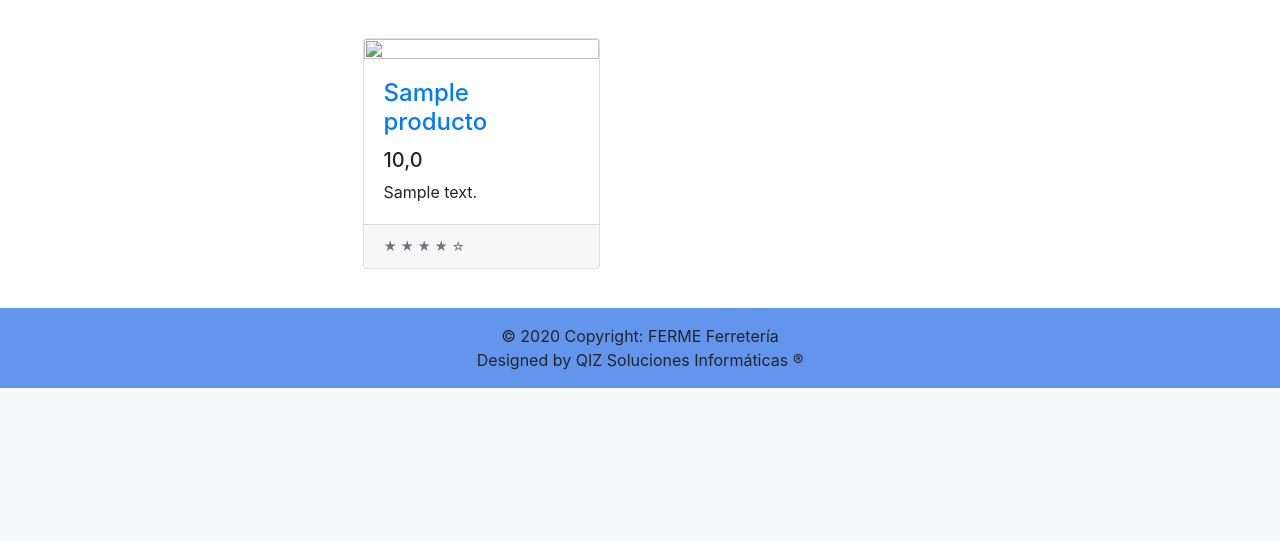
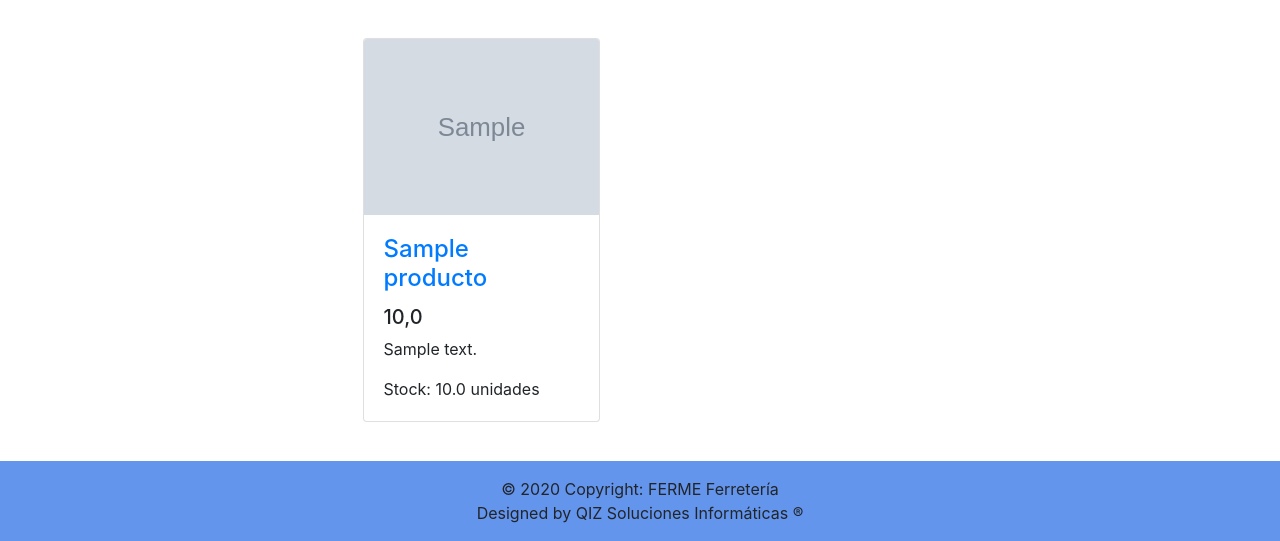
Before and after one commit to TitoOlivares/ferreteria-ferme, a Django app: page / in a window 1280 px wide. Shown: the part 520-1061 px from the top of the page. Before the commit the page ends 908 px from the top, so only its background shows below. Run offline with Django 3.2, Linux system fonts and the light colour scheme; tables that the repository leaves empty hold one stand-in row (values such as "Sample post"); grey boxes marked "Sample" are stand-in pictures; some libraries are stand-ins or nearby versions.

Commit message:
stock added on product cards

```diff
--- a/core/templates/core/home.html
+++ b/core/templates/core/home.html
@@ -63,7 +63,7 @@
                     {% for i in productos %}
                     <div class="col-lg-4 col-md-6 mb-4">
                         <div class="card h-100">
-                            <a href="#"><img class="card-img-top" src="{{ i.img_url }}" alt=""></a>
+                            <a href="#"><img class="card-img-top" src="{{ i.url_img }}" alt=""></a>
                             <div class="card-body">
                                 <h4 class="card-title">
                                     <a href="#">{{ i.nombre }}</a>
@@ -71,9 +71,7 @@
                                 {% load humanize %}
                                 <h5>{{ i.precio_unit|intcomma }}</h5>
                                 <p class="card-text">{{ i.descripcion }}</p>
-                            </div>
-                            <div class="card-footer">
-                                <small class="text-muted">&#9733; &#9733; &#9733; &#9733; &#9734;</small>
+                                <p class="card-text">Stock: {{ i.stock }} unidades</p>
                             </div>
                         </div>
                     </div>
```
